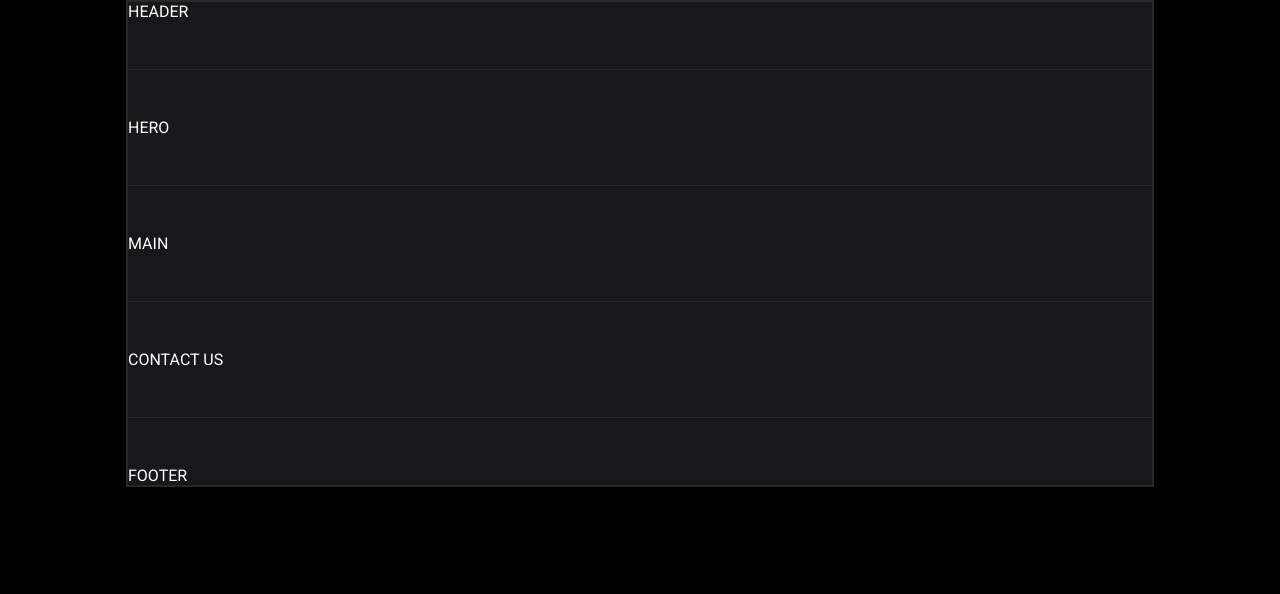
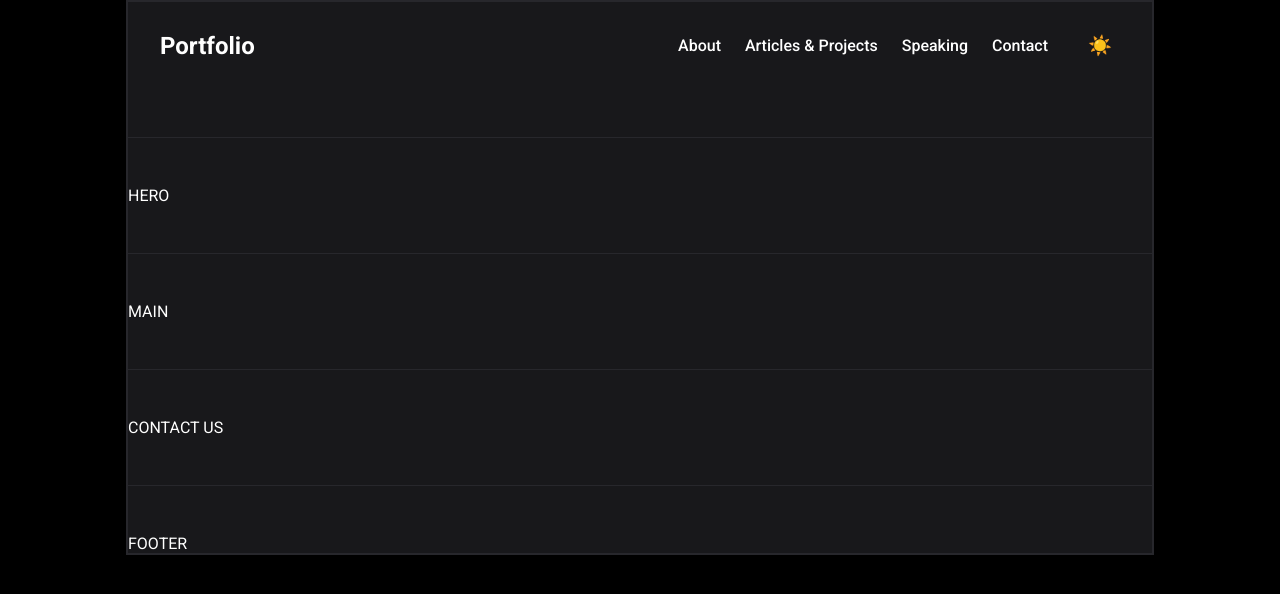
Before and after one commit to Soufiane-64/Porfolio, a React (Vite) app: page / in a window 1280 px wide. Shown: the top 594 px of the page. Built offline with nearby package versions, Linux system fonts and the light colour scheme.

Commit message:
header design

```diff
--- a/src/components/1-header/Header.jsx
+++ b/src/components/1-header/Header.jsx
@@ -1,6 +1,54 @@
-import React from 'react';
+import React, { useState, useEffect } from 'react';
 import './header.css';
+
+/**
+ * Header component that contains the navigation bar
+ * Includes About, Articles & Projects, Speaking, Contact buttons
+ * and a light/dark mode toggle
+ */
 const Header = () => {
-  return <div>HEADER</div>;
+  const [lightMode, setLightMode] = useState(false),
+    // Toggle between light and dark mode
+    toggleTheme = () => {
+      setLightMode(!lightMode);
+      document.body.classList.toggle('light');
+      // @ts-ignore
+      localStorage.setItem('lightMode', !lightMode);
+    };
+
+  // Check for saved user preference on component mount
+  useEffect(() => {
+    const savedLightMode = localStorage.getItem('lightMode') === 'true';
+    setLightMode(savedLightMode);
+    if (savedLightMode) {
+      document.body.classList.add('light');
+    }
+  }, []);
+
+  return (
+    <header className="header">
+      <div className="logo">
+        <h1>Portfolio</h1>
+      </div>
+
+      <nav className="navbar">
+        <ul className="nav-links">
+          <li><a href="#about">About</a></li>
+          <li><a href="#projects">Articles & Projects</a></li>
+          <li><a href="#speaking">Speaking</a></li>
+          <li><a href="#contact">Contact</a></li>
+        </ul>
+
+        <button
+          className={`theme-toggle ${lightMode ? 'light-mode' : 'dark-mode'}`}
+          onClick={toggleTheme}
+          aria-label="Toggle theme"
+        >
+          {lightMode ? '🌙' : '☀️'}
+        </button>
+      </nav>
+    </header>
+  );
 };
+
 export default Header;
--- a/src/components/1-header/header.css
+++ b/src/components/1-header/header.css
@@ -0,0 +1,114 @@
+/* Header Component Styles */
+.header {
+    display: flex;
+    justify-content: space-between;
+    align-items: center;
+    padding: 1.5rem 2rem;
+  }
+
+  /* Logo styling */
+  .logo h1 {
+    font-size: 1.5rem;
+    font-weight: bold;
+    margin: 0;
+    color: #fff;
+  }
+
+  body.light .logo h1 {
+    color: #000;
+  }
+
+  /* Navigation */
+  .navbar {
+    display: flex;
+    align-items: center;
+    gap: 2rem;
+  }
+
+  .nav-links {
+    display: flex;
+    list-style: none;
+    gap: 1.5rem;
+    margin: 0;
+    padding: 0;
+  }
+
+  .nav-links a {
+    text-decoration: none;
+    color: #fff;
+    font-weight: 500;
+    transition: color 0.2s ease;
+    padding: 0.5rem 0;
+    position: relative;
+  }
+
+  body.light .nav-links a {
+    color: #000;
+  }
+
+  .nav-links a:hover {
+    color: #5d87ff;
+  }
+
+  /* Underline effect on hover */
+  .nav-links a::after {
+    content: '';
+    position: absolute;
+    width: 0;
+    height: 2px;
+    bottom: 0;
+    left: 0;
+    background-color: #5d87ff;
+    transition: width 0.3s ease;
+  }
+
+  .nav-links a:hover::after {
+    width: 100%;
+  }
+
+  /* Theme toggle button */
+  .theme-toggle {
+    background: none;
+    border: none;
+    cursor: pointer;
+    font-size: 1.2rem;
+    padding: 0.5rem;
+    border-radius: 50%;
+    display: flex;
+    align-items: center;
+    justify-content: center;
+    transition: background-color 0.3s ease;
+  }
+
+  .theme-toggle:hover {
+    background-color: rgba(255, 255, 255, 0.1);
+  }
+
+  body.light .theme-toggle:hover {
+    background-color: rgba(0, 0, 0, 0.1);
+  }
+
+  /* Responsive styles */
+  @media (max-width: 768px) {
+    .header {
+      flex-direction: column;
+      gap: 1rem;
+      padding: 1rem;
+    }
+
+    .navbar {
+      width: 100%;
+      justify-content: space-between;
+    }
+
+    .nav-links {
+      gap: 1rem;
+    }
+  }
+
+  @media (max-width: 576px) {
+    .nav-links {
+      flex-wrap: wrap;
+      justify-content: center;
+    }
+  }
```
